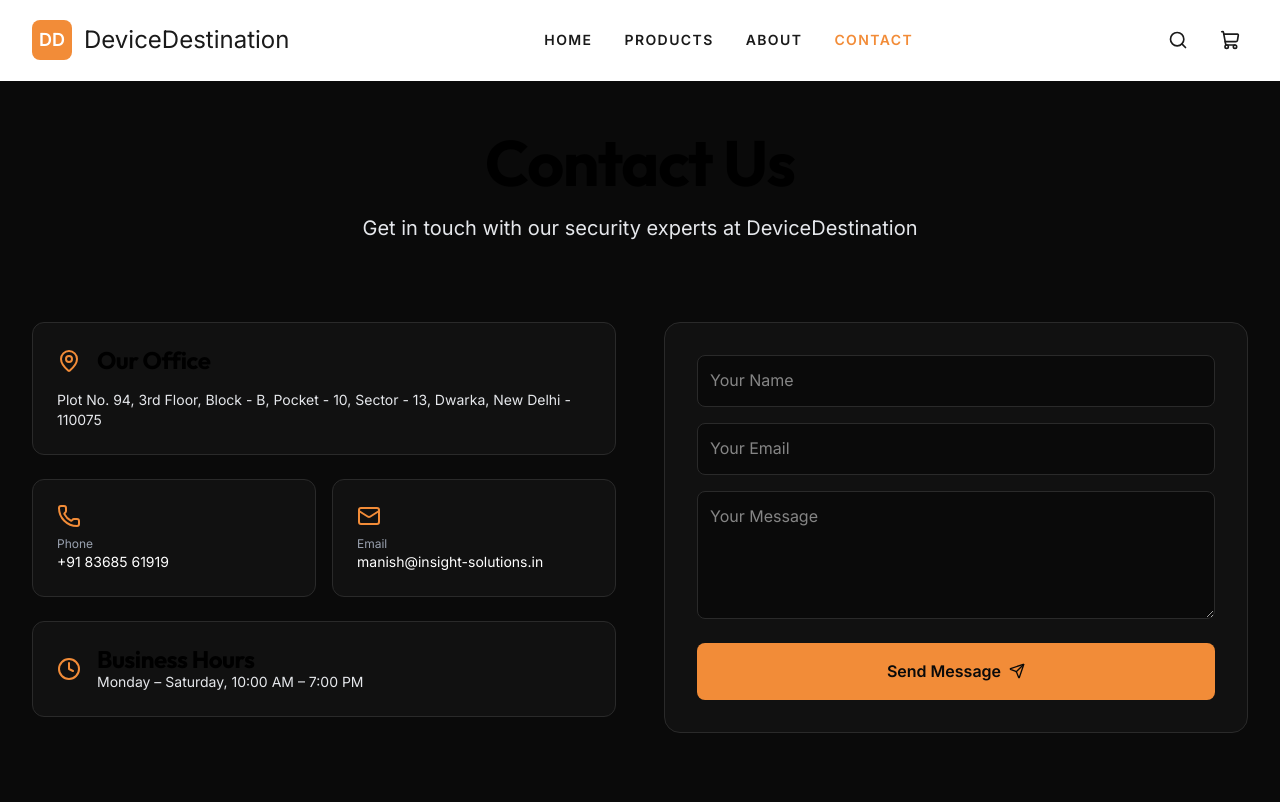
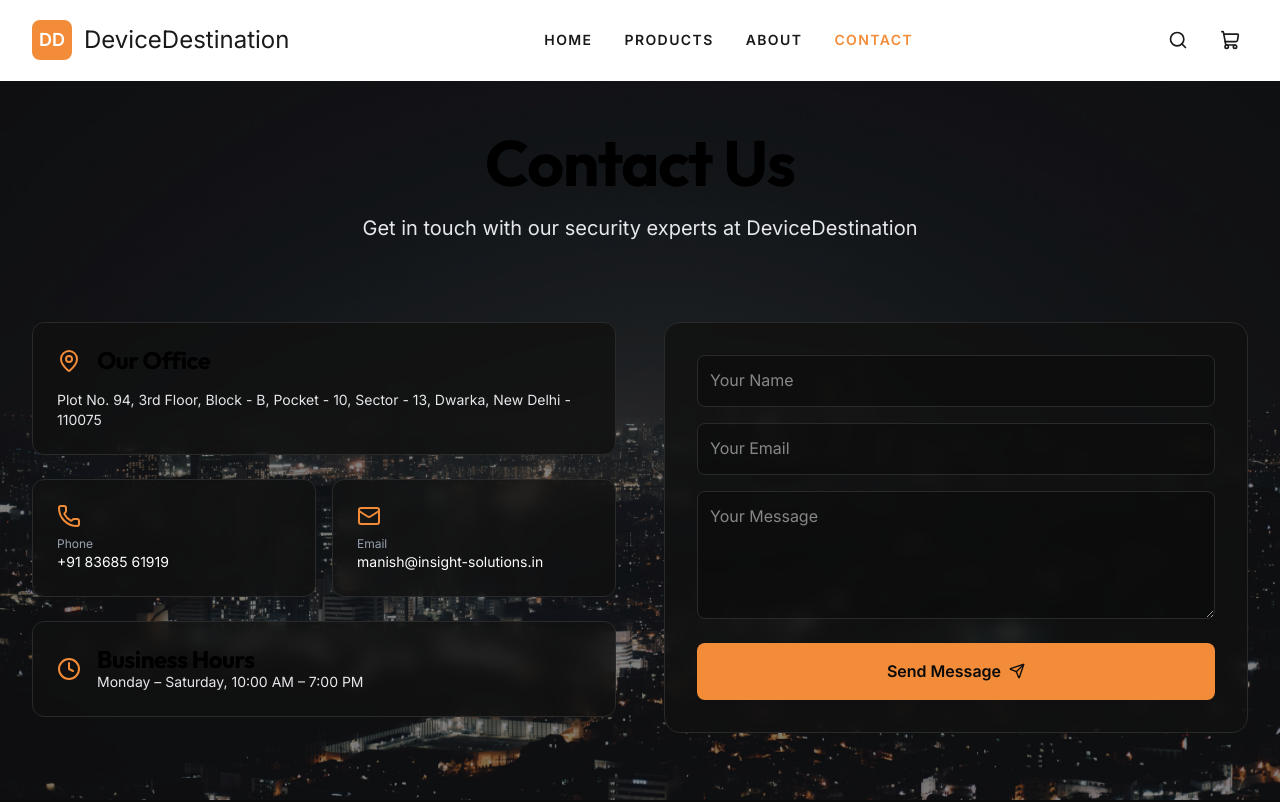
Before and after one commit to witejackel-eng/Ecom-website, a Next.js app: page /contact in a window 1280 px wide. Shown: the top 802 px of the page. Built offline with nearby package versions, Linux system fonts and the light colour scheme.

Commit message:
Phase 3: Add hero background image to About and Contact pages

```diff
--- a/src/app/about/page.tsx
+++ b/src/app/about/page.tsx
@@ -2,8 +2,13 @@ import FadeIn from "@/components/ui/FadeIn";
 
 export default function AboutPage() {
   return (
-    <main className="min-h-screen bg-[#0A0A0A] text-gray-200 pt-32 pb-20">
-      <div className="mx-auto max-w-4xl px-4 sm:px-6 lg:px-8">
+    <main className="min-h-screen bg-[#0A0A0A] pt-32 pb-20">
+      {/* Hero Background */}
+      <div className="absolute inset-0 z-0 bg-cover bg-center bg-no-repeat" style={{ backgroundImage: "url('/images/city-night.jpg')" }}>
+        <div className="absolute inset-0 bg-black/45" />
+      </div>
+
+      <div className="relative z-10 mx-auto max-w-4xl px-4 sm:px-6 lg:px-8">
         <FadeIn direction="up">
           <h1 className="font-heading text-5xl mb-8 text-white">About DeviceDestination</h1>
           <div className="prose prose-invert prose-lg max-w-none text-gray-100">
--- a/src/app/contact/page.tsx
+++ b/src/app/contact/page.tsx
@@ -5,8 +5,13 @@ import { motion } from "framer-motion";
 
 export default function ContactPage() {
   return (
-    <main className="min-h-screen bg-[#0A0A0A] text-[#F5F0E8] pt-32 pb-20 px-4 sm:px-6 lg:px-8">
-      <div className="mx-auto max-w-7xl">
+    <main className="min-h-screen bg-[#0A0A0A] pt-32 pb-20 px-4 sm:px-6 lg:px-8">
+      {/* Hero Background */}
+      <div className="absolute inset-0 z-0 bg-cover bg-center bg-no-repeat" style={{ backgroundImage: "url('/images/city-night.jpg')" }}>
+        <div className="absolute inset-0 bg-black/45" />
+      </div>
+
+      <div className="relative z-10 mx-auto max-w-7xl">
         {/* Hero */}
         <div className="text-center mb-20">
           <h1 className="font-heading text-5xl mb-4 text-white">Contact Us</h1>
@@ -16,7 +21,7 @@ export default function ContactPage() {
         <div className="grid lg:grid-cols-2 gap-12">
           {/* Info */}
           <div className="space-y-6">
-            <div className="p-6 bg-[#111] border border-[#2A2A2A] rounded-xl">
+            <div className="p-6 bg-[#111]/80 backdrop-blur border border-[#2A2A2A] rounded-xl">
               <div className="flex items-center gap-4 mb-4">
                 <MapPin className="h-6 w-6 text-[#F28C38]" />
                 <h3 className="font-bold text-white">Our Office</h3>
@@ -24,18 +29,18 @@ export default function ContactPage() {
               <p className="text-sm text-gray-200">Plot No. 94, 3rd Floor, Block - B, Pocket - 10, Sector - 13, Dwarka, New Delhi - 110075</p>
             </div>
             <div className="grid grid-cols-2 gap-4">
-              <a href="tel:+918368561919" className="p-6 bg-[#111] border border-[#2A2A2A] rounded-xl hover:border-[#F28C38]">
+              <a href="tel:+918368561919" className="p-6 bg-[#111]/80 backdrop-blur border border-[#2A2A2A] rounded-xl hover:border-[#F28C38]">
                 <Phone className="h-6 w-6 text-[#F28C38] mb-2" />
                 <p className="text-xs text-gray-400">Phone</p>
                 <p className="text-sm text-white">+91 83685 61919</p>
               </a>
-              <a href="mailto:manish@insight-solutions.in" className="p-6 bg-[#111] border border-[#2A2A2A] rounded-xl hover:border-[#F28C38]">
+              <a href="mailto:manish@insight-solutions.in" className="p-6 bg-[#111]/80 backdrop-blur border border-[#2A2A2A] rounded-xl hover:border-[#F28C38]">
                 <Mail className="h-6 w-6 text-[#F28C38] mb-2" />
                 <p className="text-xs text-gray-400">Email</p>
                 <p className="text-sm text-white">manish@insight-solutions.in</p>
               </a>
             </div>
-            <div className="p-6 bg-[#111] border border-[#2A2A2A] rounded-xl">
+            <div className="p-6 bg-[#111]/80 backdrop-blur border border-[#2A2A2A] rounded-xl">
               <div className="flex items-center gap-4">
                 <Clock className="h-6 w-6 text-[#F28C38]" />
                 <div>
@@ -47,10 +52,10 @@ export default function ContactPage() {
           </div>
 
           {/* Form */}
-          <form className="space-y-4 bg-[#111] p-8 rounded-2xl border border-[#2A2A2A]">
-            <input placeholder="Your Name" className="w-full p-3 bg-[#0A0A0A] border border-[#2A2A2A] rounded-lg text-white" />
-            <input placeholder="Your Email" className="w-full p-3 bg-[#0A0A0A] border border-[#2A2A2A] rounded-lg text-white" />
-            <textarea placeholder="Your Message" rows={4} className="w-full p-3 bg-[#0A0A0A] border border-[#2A2A2A] rounded-lg text-white"></textarea>
+          <form className="space-y-4 bg-[#111]/80 backdrop-blur p-8 rounded-2xl border border-[#2A2A2A]">
+            <input placeholder="Your Name" className="w-full p-3 bg-[#0A0A0A]/50 border border-[#2A2A2A] rounded-lg text-white" />
+            <input placeholder="Your Email" className="w-full p-3 bg-[#0A0A0A]/50 border border-[#2A2A2A] rounded-lg text-white" />
+            <textarea placeholder="Your Message" rows={4} className="w-full p-3 bg-[#0A0A0A]/50 border border-[#2A2A2A] rounded-lg text-white"></textarea>
             <button className="w-full py-4 bg-[#F28C38] text-[#0A0A0A] font-bold rounded-lg flex items-center justify-center gap-2">
               Send Message <Send className="h-4 w-4" />
             </button>
```
Also changed, not shown: public/images/city-night.jpg (added).
